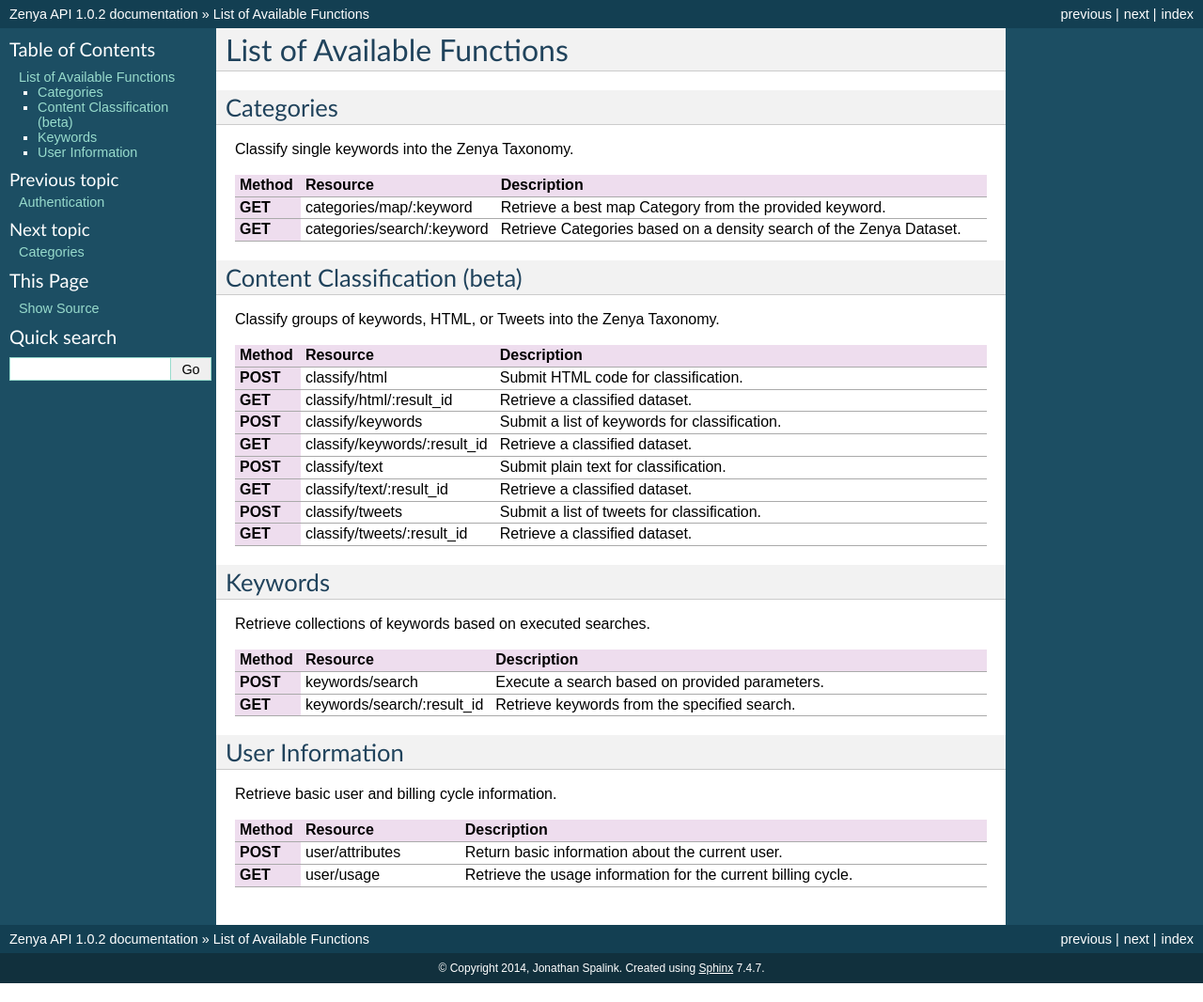
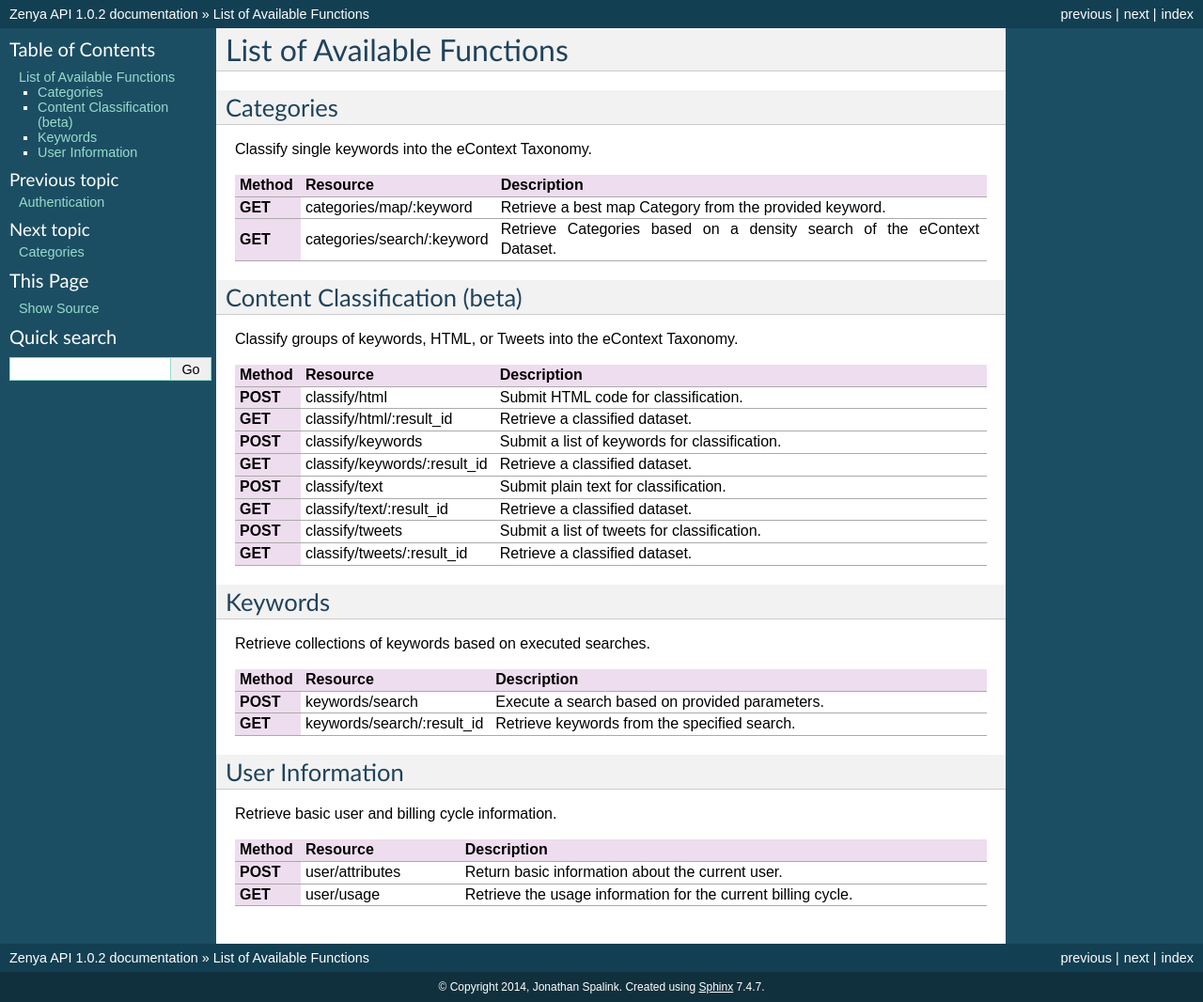
Before and after one commit to info-com/zenya-api-docs, a Sphinx documentation site: the page built from source/available-functions.rst, in a window 1280 px wide. Shown: the whole page at 94% size. Built offline with Sphinx 7.4.7, drawn with Linux system fonts in a browser that asks for light colours.

Commit message:
Update available-functions.rst

```diff
--- a/source/available-functions.rst
+++ b/source/available-functions.rst
@@ -4,7 +4,7 @@
 Categories
 ----------
 
-Classify single keywords into the Zenya Taxonomy.
+Classify single keywords into the eContext Taxonomy.
 
 .. csv-table::
     :header: "Method","Resource","Description"
@@ -12,12 +12,12 @@
     :widths: 10, 30, 100
 
     "GET","categories/map/:keyword","Retrieve a best map Category from the provided keyword."
-    "GET","categories/search/:keyword","Retrieve Categories based on a density search of the Zenya Dataset."
+    "GET","categories/search/:keyword","Retrieve Categories based on a density search of the eContext Dataset."
 
 Content Classification (beta)
 -----------------------------
 
-Classify groups of keywords, HTML, or Tweets into the Zenya Taxonomy.
+Classify groups of keywords, HTML, or Tweets into the eContext Taxonomy.
 
 .. csv-table::
     :header: "Method","Resource","Description"
```
